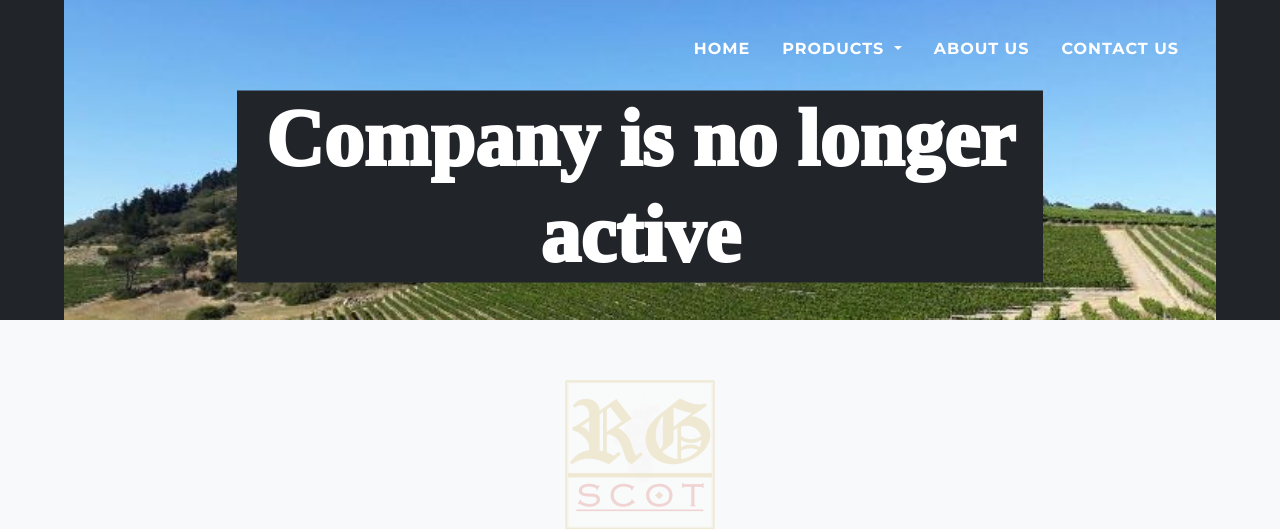
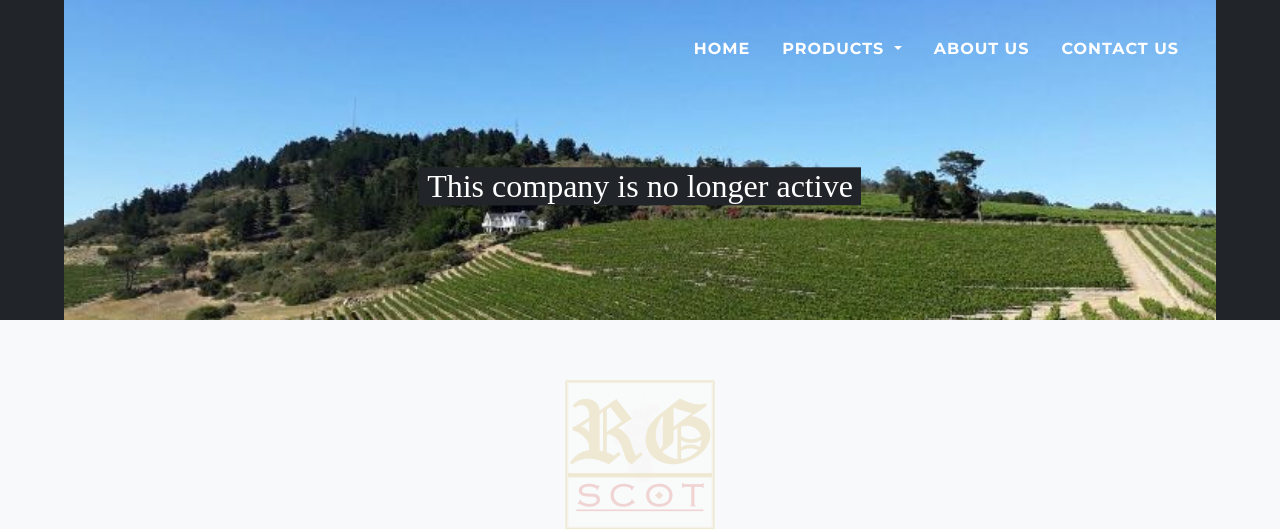
Before and after one commit to lukaprelic/rgscot, a Django app: page / in a window 1280 px wide. Shown: the top 529 px of the page. Run offline with Django 3.2, Linux system fonts and the light colour scheme; some libraries are stand-ins or nearby versions; some web fonts are replaced.

Commit message:
smaller deactivated title

```diff
--- a/app/static/css/agency.css
+++ b/app/static/css/agency.css
@@ -50,10 +50,9 @@ section h2.section-heading {
   margin-bottom: 15px;
 }
 .notactivetext{
-  font-weight: 1000;
-  font-size: 250%;
-  /* text-decoration: underline; */
+  display: inline-block;
   background-color: #212529;
+  padding: 0 1%;
 
 }
 section h3.section-subheading {
--- a/app/templates/base.html
+++ b/app/templates/base.html
@@ -76,7 +76,7 @@
 <header class="masthead" style="background-image:url({% static '/img/picturesofthevineyards/image2.jpeg'%}">
     <div class="header-image">
         <div class="main-text intro-text col-md-12 text-center h2 ">
-            <div class="notactivetext">Company is no longer active</div>
+            <div class="notactivetext"> This company is no longer active </div>
         </div>
     </div>
 
```
